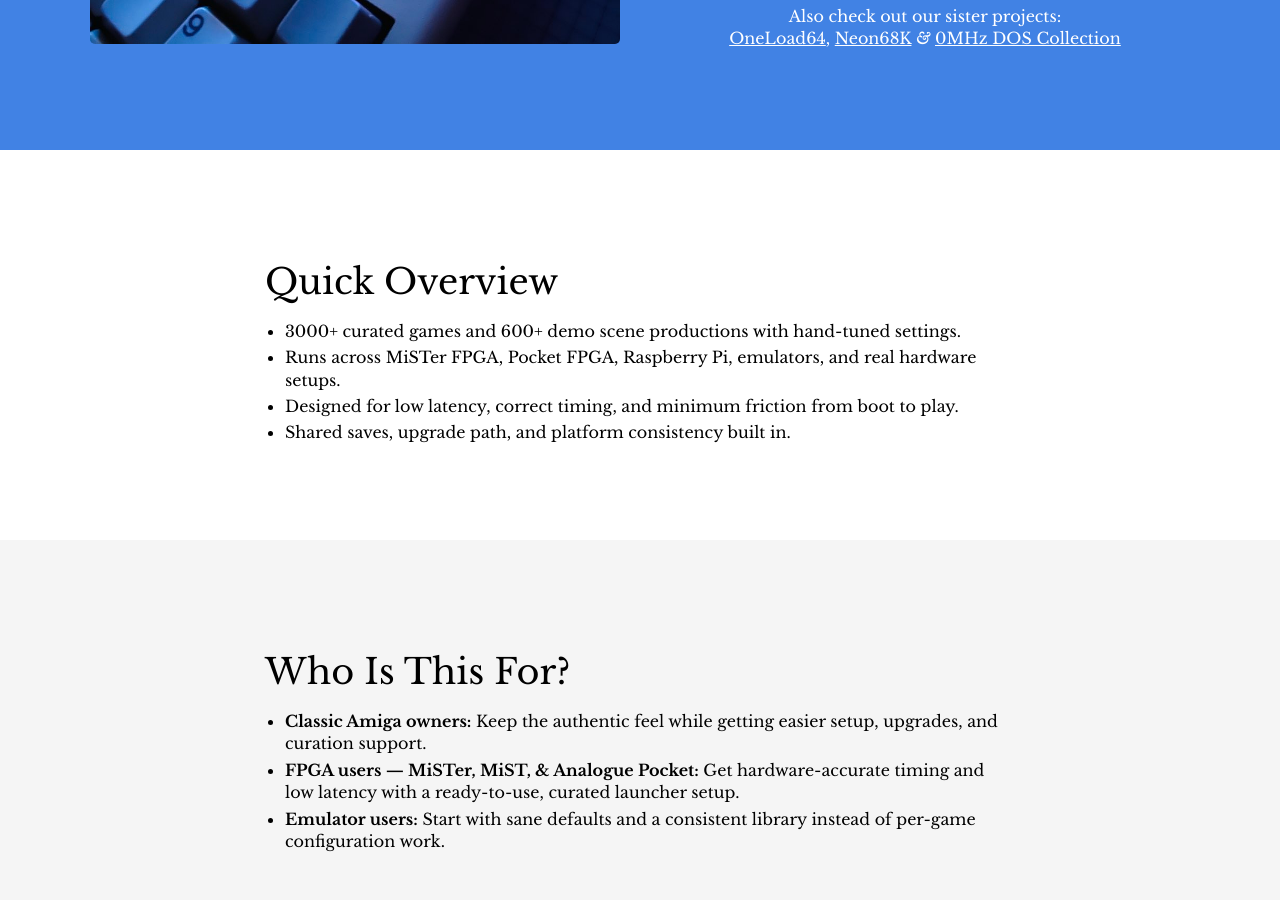
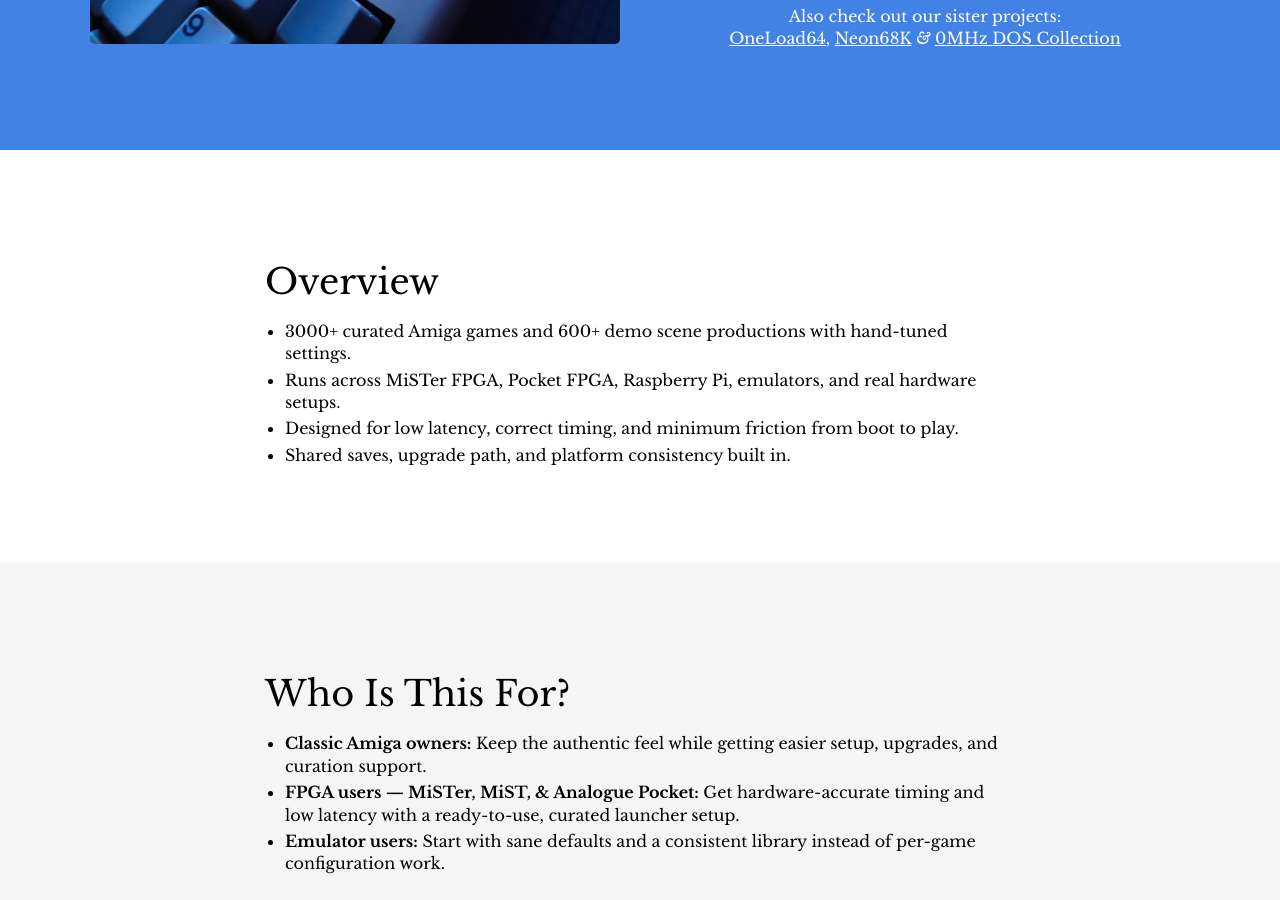
Before and after one commit to amigavision/amigavision.github.io, a Jekyll site: the page built from index.html, in a window 1280 px wide and 900 px high, scrolled down 466 px. Built offline with Jekyll 4.4.1, drawn with Linux system fonts in a browser that asks for light colours.

Commit message:
Simplify

```diff
--- a/index.html
+++ b/index.html
@@ -22,9 +22,9 @@ description: The ultimate Amiga games & demo scene setup for MiSTer & Pocket FPG
 
 <section id="features">
 		<div class="text-container">
-			<h2>Quick Overview</h2>
+			<h2>Overview</h2>
 			<ul>
-				<li>3000+ curated games and 600+ demo scene productions with hand-tuned settings.</li>
+				<li>3000+ curated Amiga games and 600+ demo scene productions with hand-tuned settings.</li>
 				<li>Runs across MiSTer FPGA, Pocket FPGA, Raspberry Pi, emulators, and real hardware setups.</li>
 				<li>Designed for low latency, correct timing, and minimum friction from boot to play.</li>
 				<li>Shared saves, upgrade path, and platform consistency built in.</li>
```
